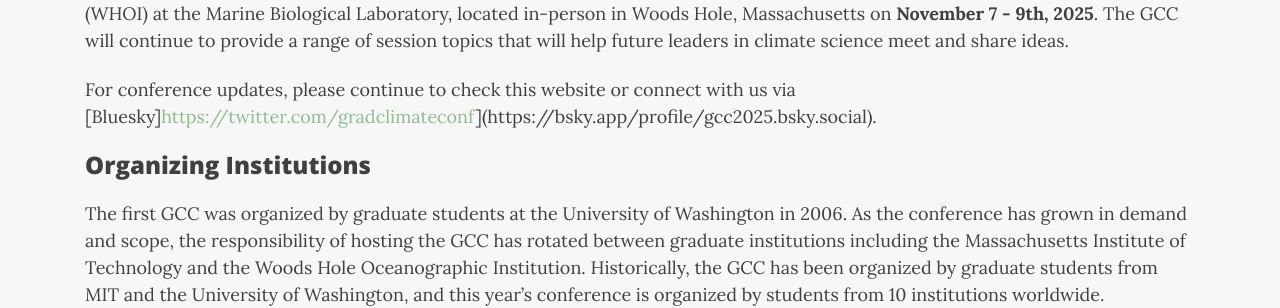
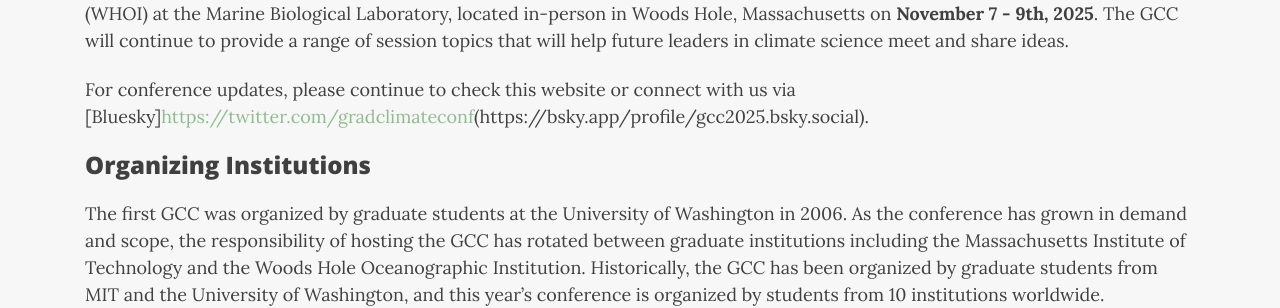
Before and after one commit to graduateclimateconference/graduateclimateconference.github.io, a Jekyll site: the page built from about.md, in a window 1280 px wide and 900 px high, scrolled down 443 px. Shown: the part 155-463 px from the top of the window. Built offline with Jekyll 4.4.1, drawn with Linux system fonts in a browser that asks for light colours; nearby versions of some CDN libraries.

```diff
--- a/about.md
+++ b/about.md
@@ -6,7 +6,7 @@ cover-img: "/assets/img/WoodsHole2.jpeg"
 The Graduate Climate Conference is a conference for graduate students, organized by graduate students. GCC 2025––the 19th annual GCC––will be hosted by the Massachusetts Institute of Technology (MIT) and the Woods Hole Oceanographic Institution (WHOI) at the Marine Biological Laboratory, located in-person in Woods Hole, Massachusetts on __November 7 - 9th, 2025__. The GCC will continue to provide a range of session topics that will help future leaders in climate science meet and share ideas.
 
 
-For conference updates, please continue to check this website or connect with us via [Bluesky][https://twitter.com/gradclimateconf](https://bsky.app/profile/gcc2025.bsky.social)](https://bsky.app/profile/gcc2025.bsky.social).
+For conference updates, please continue to check this website or connect with us via [Bluesky][https://twitter.com/gradclimateconf](https://bsky.app/profile/gcc2025.bsky.social)(https://bsky.app/profile/gcc2025.bsky.social).
 
 ### Organizing Institutions
 
```
